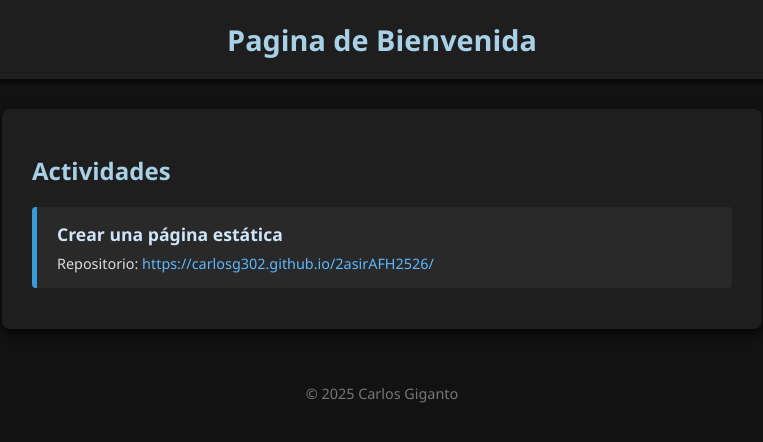
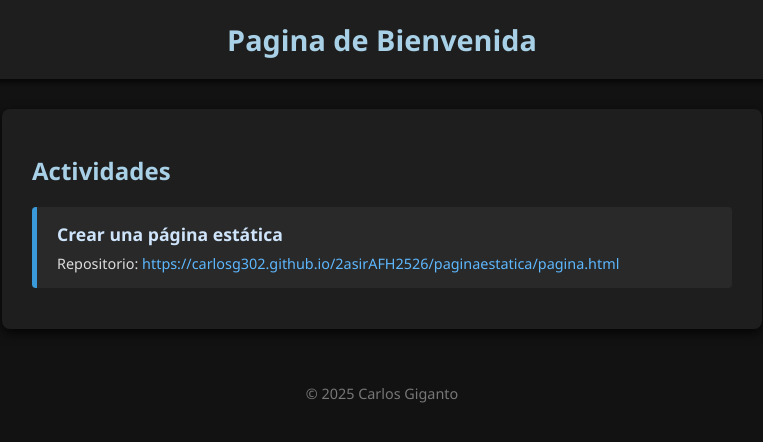
Before and after one commit to CarlosG302/2asirAFH2526, a plain HTML site: page index.html in a window 1280 px wide. Shown: the whole page, without its empty margins (258-1021 px from the left). Drawn offline with Linux system fonts and the light colour scheme.

Commit message:
Update index.html

```diff
--- a/index.html
+++ b/index.html
@@ -80,8 +80,8 @@
                 <div class="activity-title">Crear una página estática</div>
                 <div class="repo-link">
                     Repositorio:
-                    <a href="https://github.com/tuusuario/pagina-estatica" target="_blank" rel="noopener noreferrer">
-                        https://carlosg302.github.io/2asirAFH2526/
+                    <a href="https://carlosg302.github.io/2asirAFH2526/paginaestatica/pagina.html" target="_blank" rel="noopener noreferrer">
+                        https://carlosg302.github.io/2asirAFH2526/paginaestatica/pagina.html
                     </a>
                 </div>
             </li>
```
